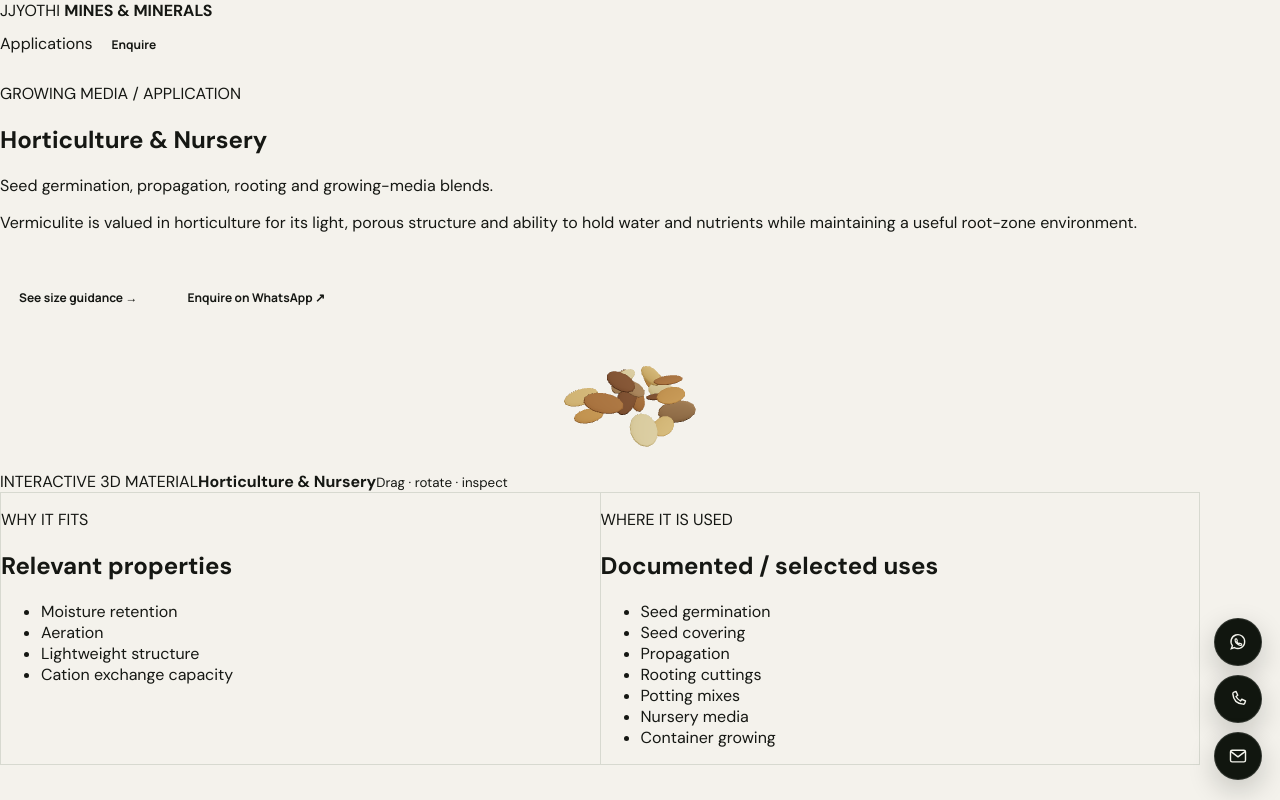
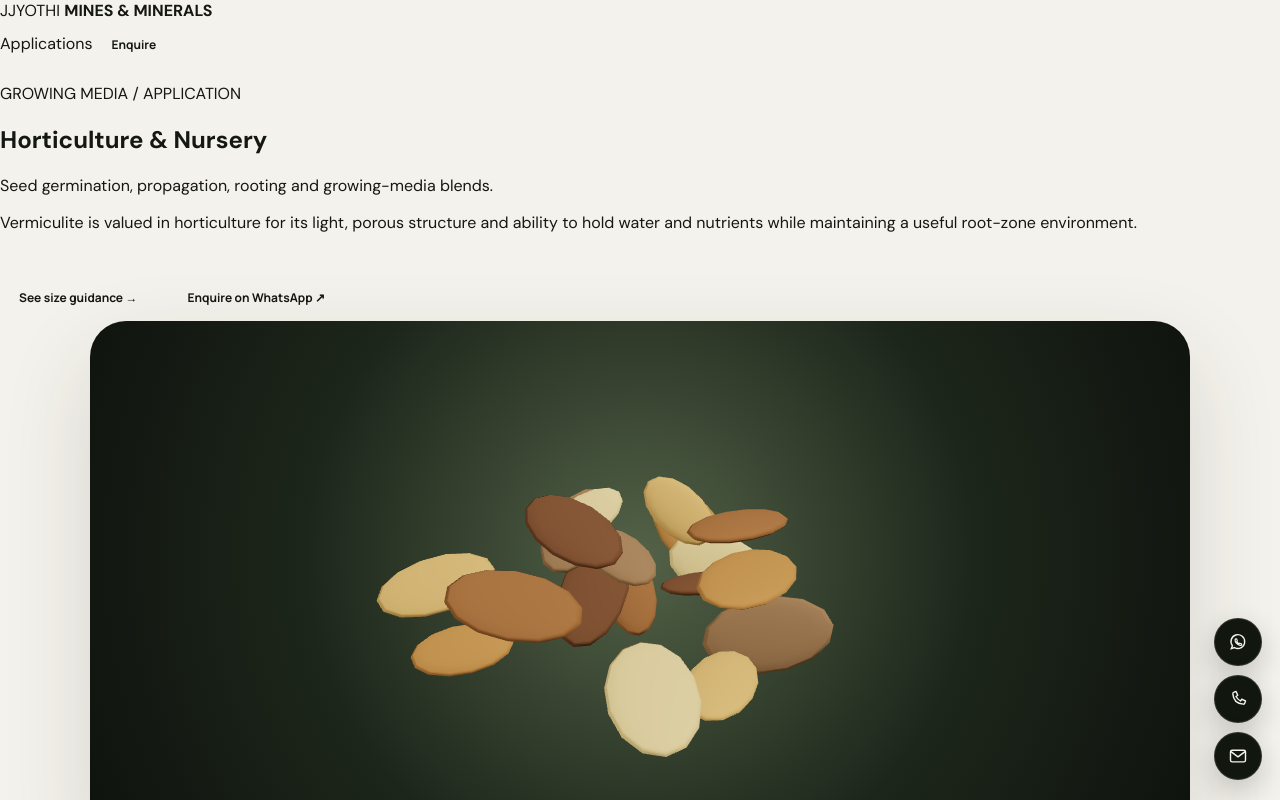
Before and after one commit to dhurva3333/Jyothimainesandmineral, a Next.js app: page /applications/horticulture in a window 1280 px wide. Shown: the top 800 px of the page. Built offline with nearby package versions, Linux system fonts and the light colour scheme.

Commit message:
fix: reuse proven 3D detail styling

```diff
--- a/components/ApplicationDetail3D.tsx
+++ b/components/ApplicationDetail3D.tsx
@@ -17,12 +17,10 @@ function Flake({ i, active }: { i: number; active: number }) {
     ref.current.rotation.y += 0.001 + (i % 3) * 0.00035
     ref.current.rotation.z = Math.sin(state.clock.elapsedTime * 0.45 + i) * 0.08
   })
-  return (
-    <mesh ref={ref} position={[Math.cos(a) * radius, Math.sin(i * 1.37) * 0.35, Math.sin(a) * radius]} rotation={[0.15 + i * 0.07, a, i * 0.31]} scale={[scale * (1 + active * 0.015), 0.055, scale * 0.58]}>
-      <sphereGeometry args={[0.72, 14, 8]} />
-      <meshStandardMaterial color={COLORS[(i + active) % COLORS.length]} roughness={0.86} metalness={0.04} />
-    </mesh>
-  )
+  return <mesh ref={ref} position={[Math.cos(a) * radius, Math.sin(i * 1.37) * 0.35, Math.sin(a) * radius]} rotation={[0.15 + i * 0.07, a, i * 0.31]} scale={[scale * (1 + active * 0.015), 0.055, scale * 0.58]}>
+    <sphereGeometry args={[0.72, 14, 8]} />
+    <meshStandardMaterial color={COLORS[(i + active) % COLORS.length]} roughness={0.86} metalness={0.04} />
+  </mesh>
 }
 
 function Scene({ active }: { active: number }) {
@@ -39,10 +37,10 @@ function Scene({ active }: { active: number }) {
 }
 
 export default function ApplicationDetail3D({ active = 0, label }: { active?: number; label: string }) {
-  return <div className="detail-3d" aria-label={`Interactive vermiculite model for ${label}`}>
+  return <div className="three-explainer" aria-label={`Interactive vermiculite model for ${label}`}>
     <Canvas dpr={[1, 1.35]} camera={{ position: [0, 0.2, 4.6], fov: 34 }} gl={{ antialias: true, powerPreference: 'default' }}>
       <Scene active={active} />
     </Canvas>
-    <div className="detail-3d-overlay"><span>INTERACTIVE 3D MATERIAL</span><b>{label}</b><small>Drag · rotate · inspect</small></div>
+    <div className="three-caption"><span>INTERACTIVE 3D MATERIAL</span><b>{label}</b><small>Drag · rotate · inspect</small></div>
   </div>
 }
```
